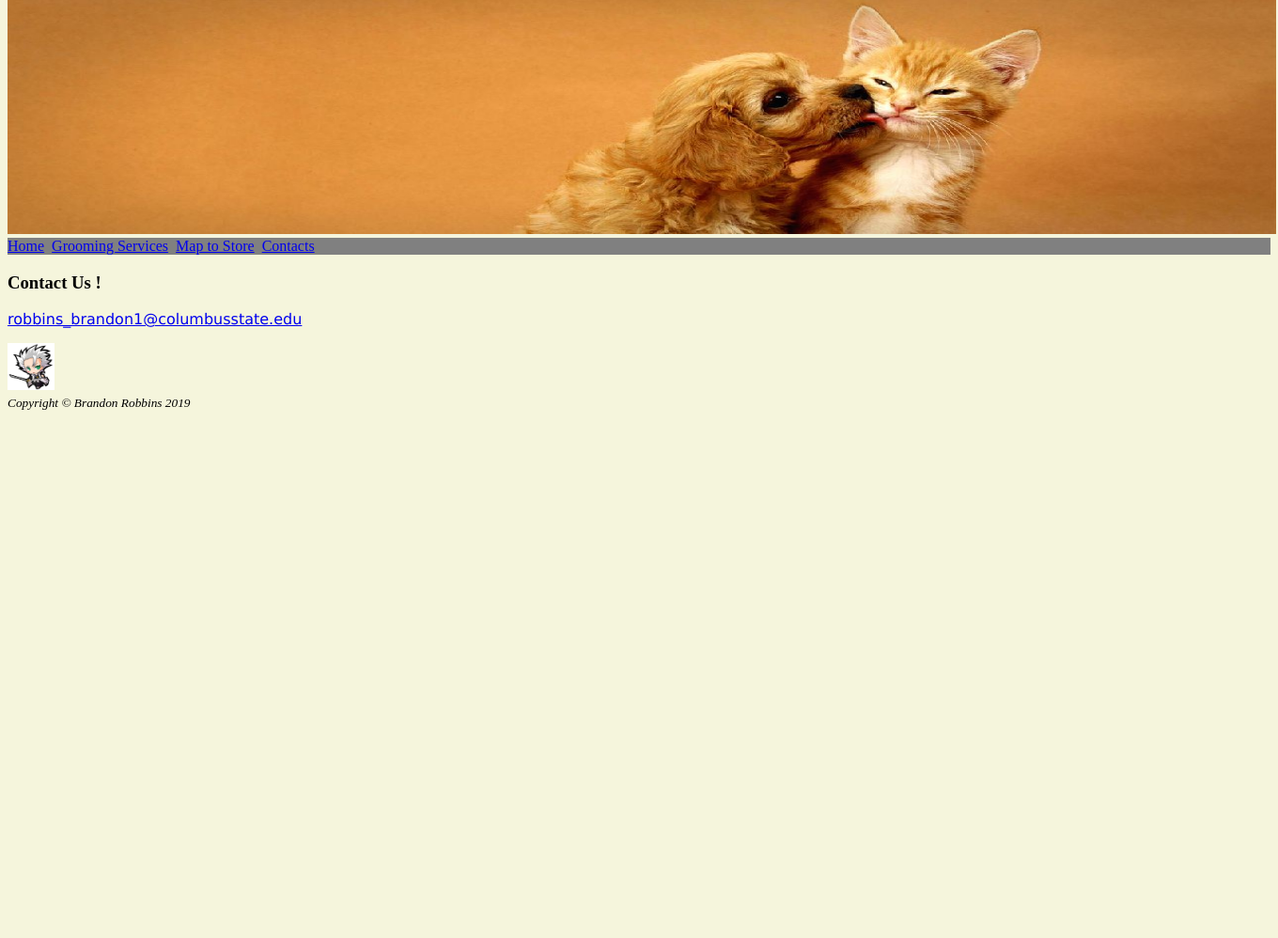
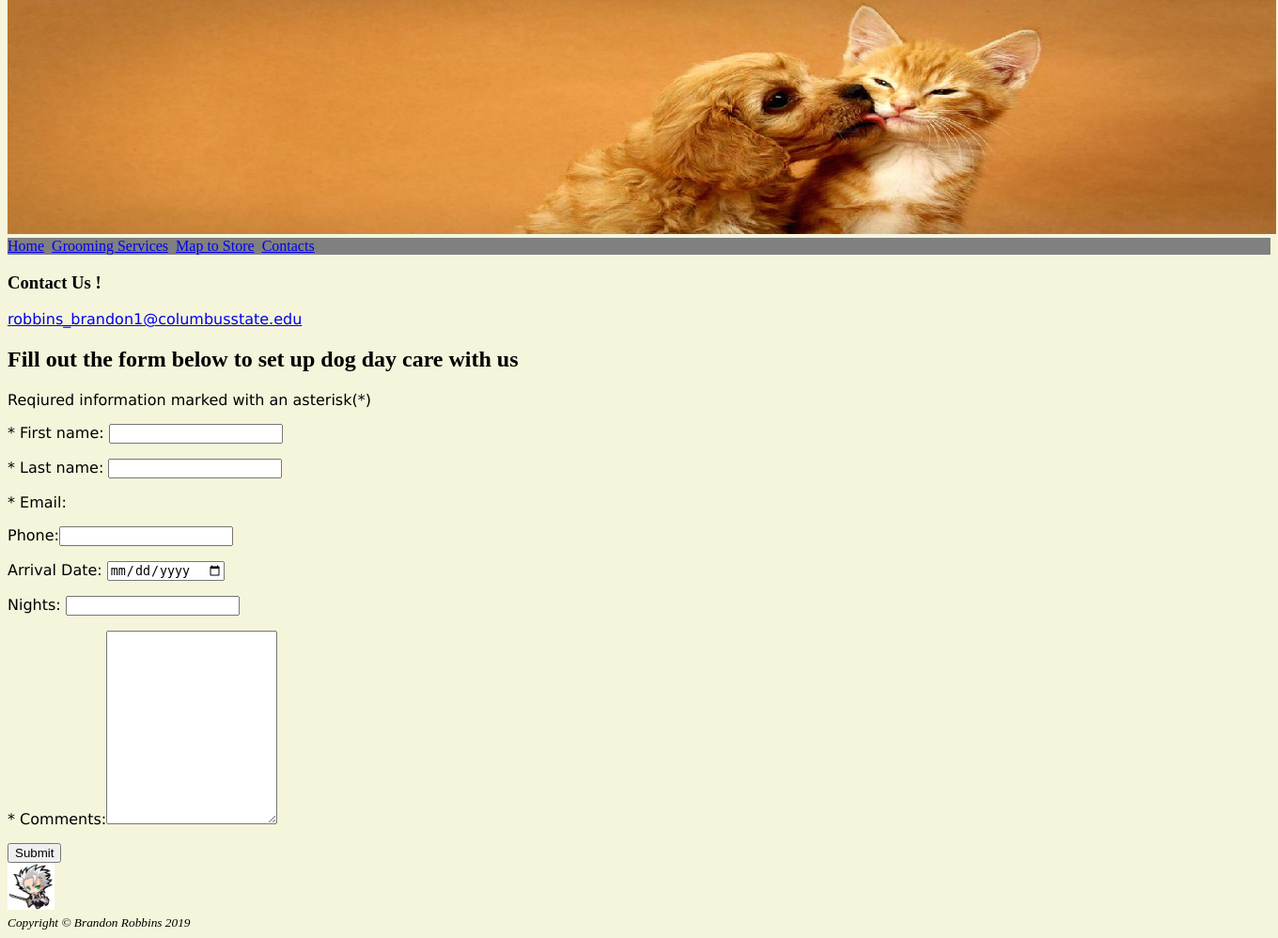
Before and after one commit to robbinsbrandon1/robbinsbrandon1, a PHP site: page /Contact.html in a window 1360 px wide. Shown: the part 81-1079 px from the top of the page at 94% size. Before the commit the page ends 517 px from the top, so only its background shows below. Run offline with PHP 8.4, Linux system fonts and the light colour scheme.

Commit message:
lab 8 added form to contact page and table to grooming page

```diff
--- a/contact.html
+++ b/contact.html
@@ -24,6 +24,54 @@ width = "1350"></img>
 <p>
 <a href= "mailto :robbins_brandon1@columbusstate.edu">robbins_brandon1@columbusstate.edu</a>
 </p>
+
+<h2> Fill out the form below to set up dog day care with us</h2>
+
+<p> Reqiured information marked with an asterisk(*)</p>
+
+  <form action="mailto:someone@example.com">
+    <p>
+<label>
+<span>&#42;</span>
+First name: </label> <input type="text" name=" FirstName" value=""><br>
+</p>
+
+<p>
+  <label>
+<span>&#42;</span>
+Last name: </label> <input type="text" name="LastName" value=""><br>
+</p>
+
+<p>
+  <label>
+<span>&#42;</span>
+Email:</label<input type="text" name="email" value=><br>
+</p>
+
+<p>
+  <label>
+Phone:</label><input type="number" name="Phone" value=><br>
+</p>
+
+<p>
+  <label>
+  Arrival Date:</label> <input type="date" name="date" value=mm/dd/yyyy><br>
+  </p>
+
+<p>
+  <label>
+Nights:</label> <input type="number" name="nights" value=><br>
+</p>
+<p>
+  <label>
+<span>&#42;</span>
+Comments:</label><textarea id="subject" name="subject" style="height:200px"></textarea>
+</p>
+
+
+
+<input type="submit" value="Submit">
+</form>
 <img src= "chibiboy.jpg" alt = "anime boy" height=" 50" width = "50"></img>
 
 <footer>
--- a/dog.css
+++ b/dog.css
@@ -59,3 +59,14 @@ myclass{
        float: none;
        width: 100%;
      }
+
+table, th, td {
+  border: 1px solid Lightblue;
+  border-collapse: collapse;
+
+}
+
+form  { display: table;      }
+
+ label { display: table-cell; }
+ input { display: table-cell; }
```
Also changed, not shown: Grooming.html (+39 -1 lines).
